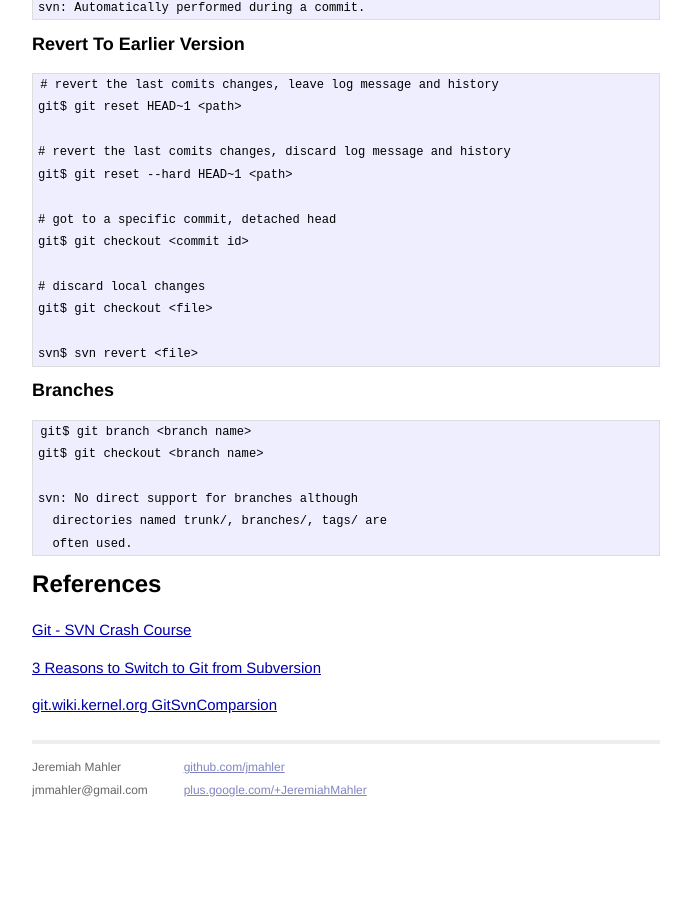
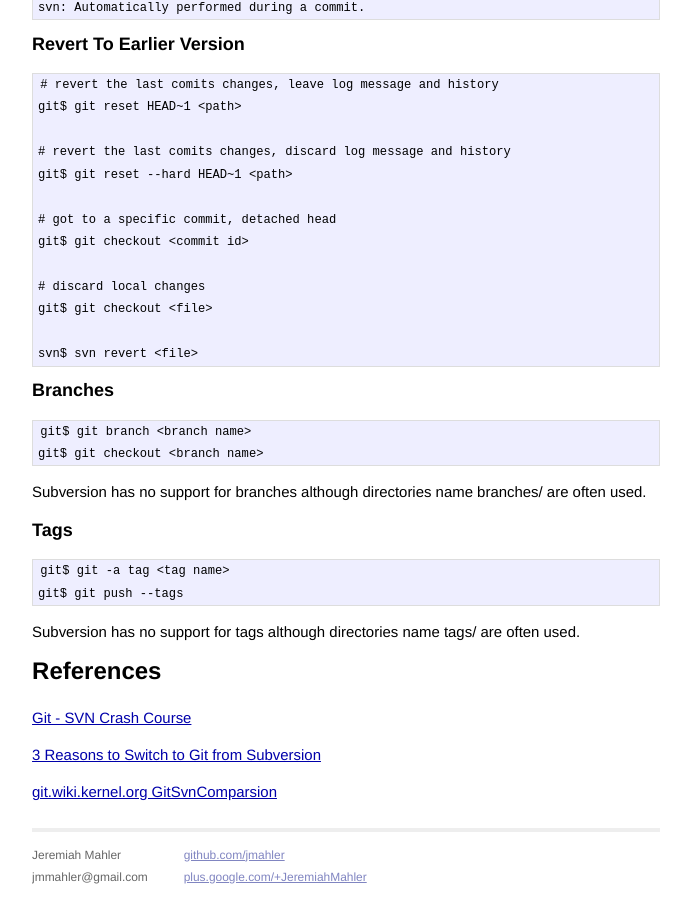
Before and after one commit to jmahler/jmahler.github.io, a Jekyll site: the page built from _posts/2013-07-04-git_vs_svn.md, in a window 1280 px wide and 900 px high, scrolled down 1668 px. Shown: the whole window, without its empty margins (294-985 px from the left). Built offline with Jekyll 4.4.1, drawn with Linux system fonts in a browser that asks for light colours; Markdown is read by kramdown in place of the engine named in the settings; before the commit the page ends 2481 px from its top, so only the background shows below that.

Commit message:
documented how to use tags in Git and Subversion

```diff
--- a/_posts/2013-07-04-git_vs_svn.md
+++ b/_posts/2013-07-04-git_vs_svn.md
@@ -98,9 +98,16 @@
     git$ git branch <branch name>
     git$ git checkout <branch name>
 
-    svn: No direct support for branches although
-      directories named trunk/, branches/, tags/ are
-      often used.
+Subversion has no support for branches although directories
+name branches/ are often used.
+
+## Tags
+
+    git$ git -a tag <tag name>
+    git$ git push --tags
+
+Subversion has no support for tags although directories
+name tags/ are often used.
 
 # References
 
```
